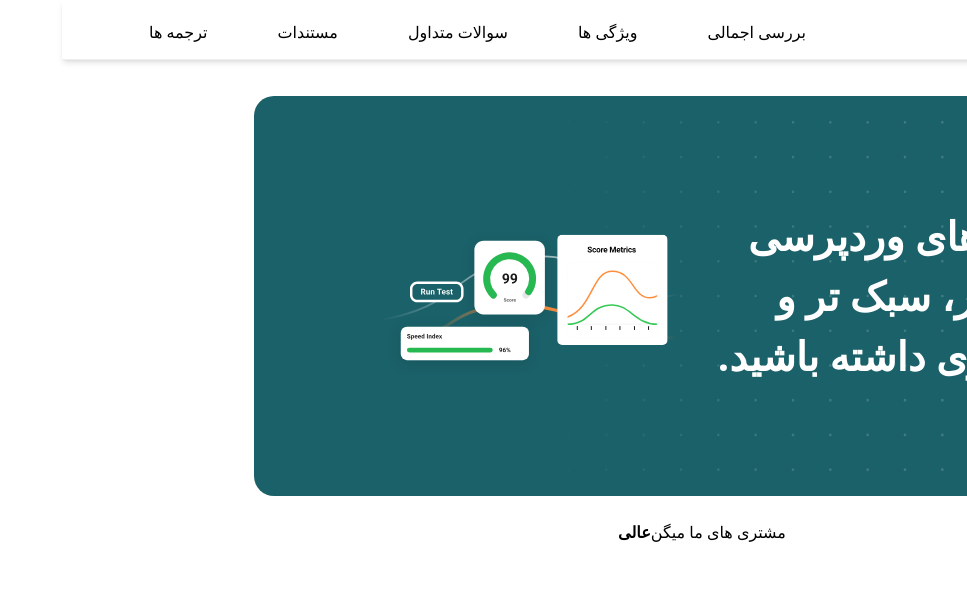
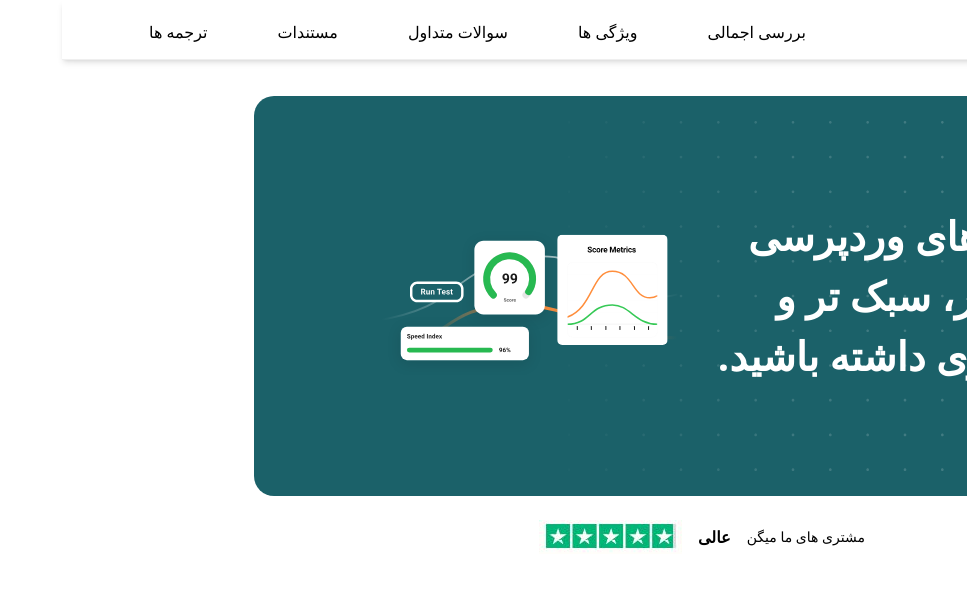
Before and after one commit to mahyarErshad/hummingbird, a React (Create React App) app: page / in a window 1280 px wide. Shown: the top 590 px of the page, without its empty margins (313-1280 px from the left). Built offline with nearby package versions, Linux system fonts and the light colour scheme; a web font is replaced by a local one.

Commit message:
Added 2 new images

```diff
--- a/src/Components/Body/Banner.jsx
+++ b/src/Components/Body/Banner.jsx
@@ -1,5 +1,6 @@
 import React, { memo } from "react";
 import { ReactComponent as BannerImage } from "../../assets/images/banner.svg";
+import fiveStars from "../../assets/images/fiveStars.jpg";
 
 function Banner() {
   return (
@@ -8,10 +9,11 @@ function Banner() {
         <p className="font-bold max-md:text-3xl md:text-[2.5rem] flex-shrink-0 text-white max-lg:w-full w-[50%]">سایت های وردپرسی سریع تر، سبک تر و بهینه تری داشته باشید.</p>
         <BannerImage className="max-md:hidden" />
       </section>
-     <div className="w-full flex-center">
-     <p>مشتری های ما میگن</p>
-     <strong>عالی</strong>
-     </div>
+      <div className="w-full flex-center gap-4">
+        <p className="text-sm">مشتری های ما میگن</p>
+        <strong className="text-base">عالی</strong>
+        <img src={fiveStars} alt="rating" />
+      </div>
     </>
   );
 }
```
Also changed, not shown: src/assets/images/fiveStars.jpg (added), src/assets/images/trustPilot.JPG (added).
